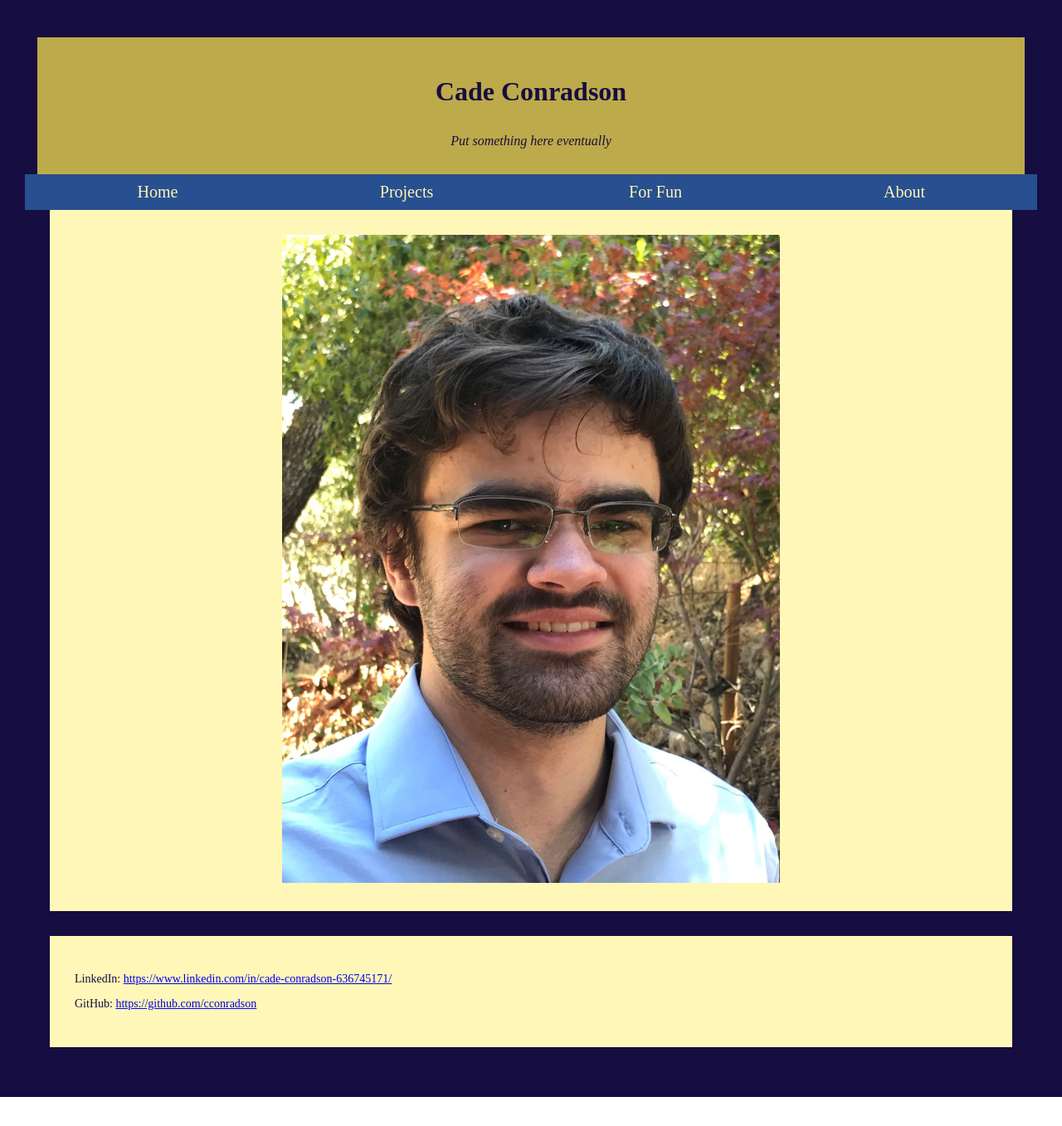
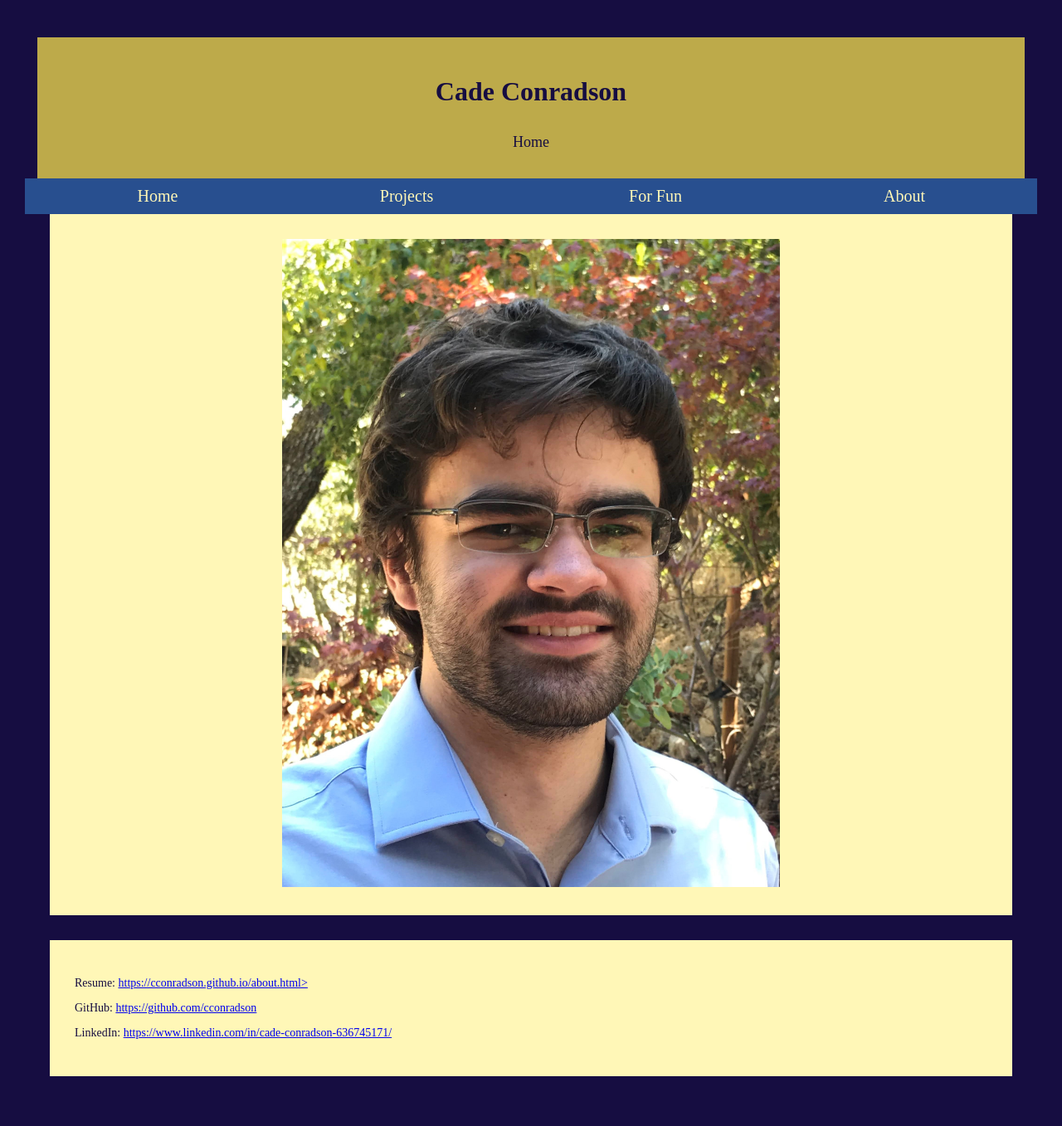
Before and after one commit to cconradson/cconradson.github.io, a Jekyll site: the page built from index.html, in a window 1280 px wide. Shown: the whole page at 83% size. Built offline with Jekyll 4.4.1, drawn with Linux system fonts in a browser that asks for light colours; before the commit the page ends 1322 px from its top, so only the background shows below that.

Commit message:
Starts of interests pages

```diff
--- a/_includes/top.html
+++ b/_includes/top.html
@@ -1,4 +1,4 @@
 <div id="header">
 	<h3 class='site.title'>{{ site.title }}</h3>
-	<p class='site.description'>{{ site.description }}</p>
+	<p class='page.title'>{{ page.title }}</p>
 </div>
--- a/assets/css/main.css
+++ b/assets/css/main.css
@@ -9,20 +9,19 @@ div {
 	color: #160d41;
 }
 
+div[id="wrap"] {
+	border: 30px solid #160d41;
+	background-color: #160d41;
+	margin: 0;
+}
+
 div[id="header"] {
 	text-align: center;
 	border-color: #160d41;
 	border-width: 15px 15px 0px 15px;
 	border-style: solid;
 	padding: 15px;
-	outline: 0;
-}
-
-div[id="wrap"] {
-	border: 30px solid #160d41;
-	background-color: #bdaa4a;
-	margin: 0;
-	outline: 0;
+	background-color: #bdaa4a
 }
 
 .body {
@@ -113,9 +112,8 @@ h3[class="site.title"] {
 	font-size: 32px;
 }
 
-p[class="site.description"] {
-	font-size: 16px;
-	font-style: italic;
+p[class="page.title"] {
+	font-size: 18px;
 }
 
 p {
--- a/index.html
+++ b/index.html
@@ -8,6 +8,7 @@ title: Home
 </div>
 
 <div class="body">
+	<p>Resume: <a href="{{ site.url }}/about.html">{{ site.url }}/about.html></a></p>
+	<p>GitHub: <a href="https://github.com/cconradson">https://github.com/cconradson</a></p>
 	<p>LinkedIn: <a href="https://www.linkedin.com/in/cade-conradson-636745171/">https://www.linkedin.com/in/cade-conradson-636745171/</a></p>
-	<p>GitHub: <a href="https://github.com/cconradson">https://github.com/cconradson</a></p>
 </div>
--- a/interests.html
+++ b/interests.html
@@ -20,11 +20,11 @@ title: For Fun
 		</div>
 		<div class="col">
 			<div class="cbody">
-				<a class="img" href="bread.html">
+				<a class="img" href="breadmaking.html">
 					<div class="bgimg">
 						<img src="{{ site.url }}/assets/images/bread.jpg" alt=" ">
 						<div class="opacbox">
-							<p>Bread</p>
+							<p>Breadmaking</p>
 						</div>
 					</div>
 				</a>
```
Also changed, not shown: breadmaking.html (added, +10 -0 lines), dominion.html (added, +10 -0 lines), golf.html (added, +10 -0 lines), hiking.html (added, +10 -0 lines), README.md.
